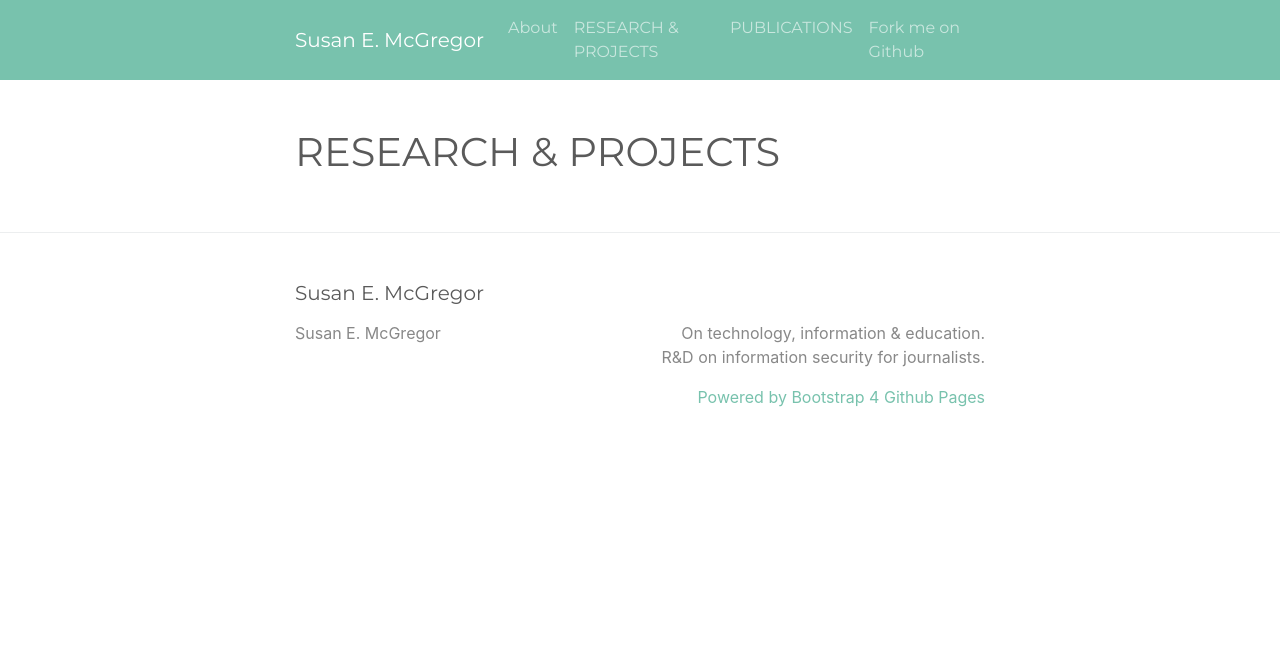
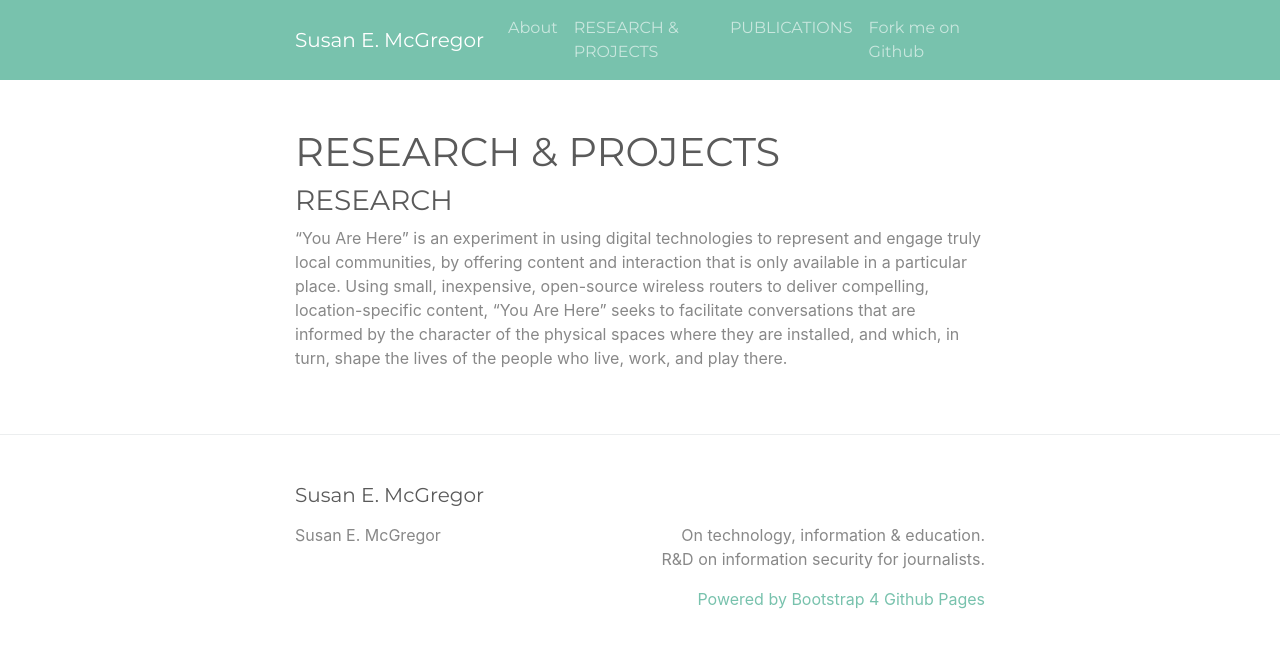
Before and after one commit to susanemcg/susanemcg.github.io, a Jekyll site: the page built from research.md, in a window 1280 px wide. Shown: the top 648 px of the page. Built offline with Jekyll 4.4.1, drawn with Linux system fonts in a browser that asks for light colours.

Commit message:
Update research.md

```diff
--- a/research.md
+++ b/research.md
@@ -2,3 +2,6 @@
 layout: page
 title: RESEARCH & PROJECTS
 ---
+
+### RESEARCH
+“You Are Here” is an experiment in using digital technologies to represent and engage truly local communities, by offering content and interaction that is only available in a particular place. Using small, inexpensive, open-source wireless routers to deliver compelling, location-specific content, “You Are Here” seeks to facilitate conversations that are informed by the character of the physical spaces where they are installed, and which, in turn, shape the lives of the people who live, work, and play there.
```
